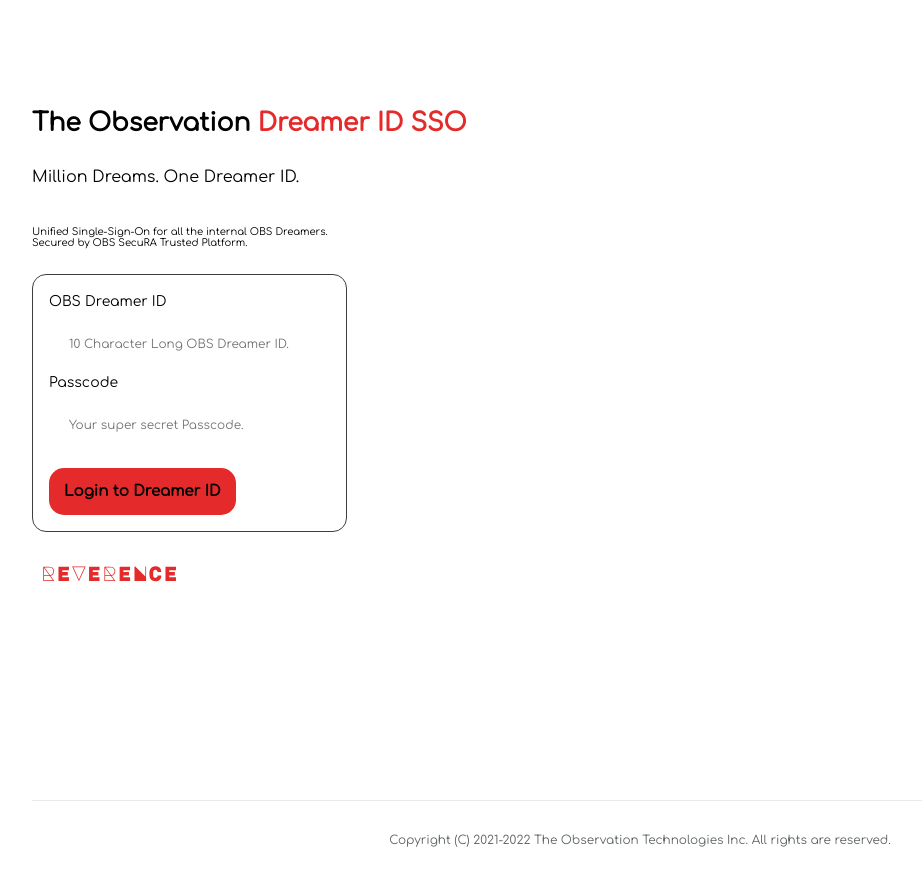
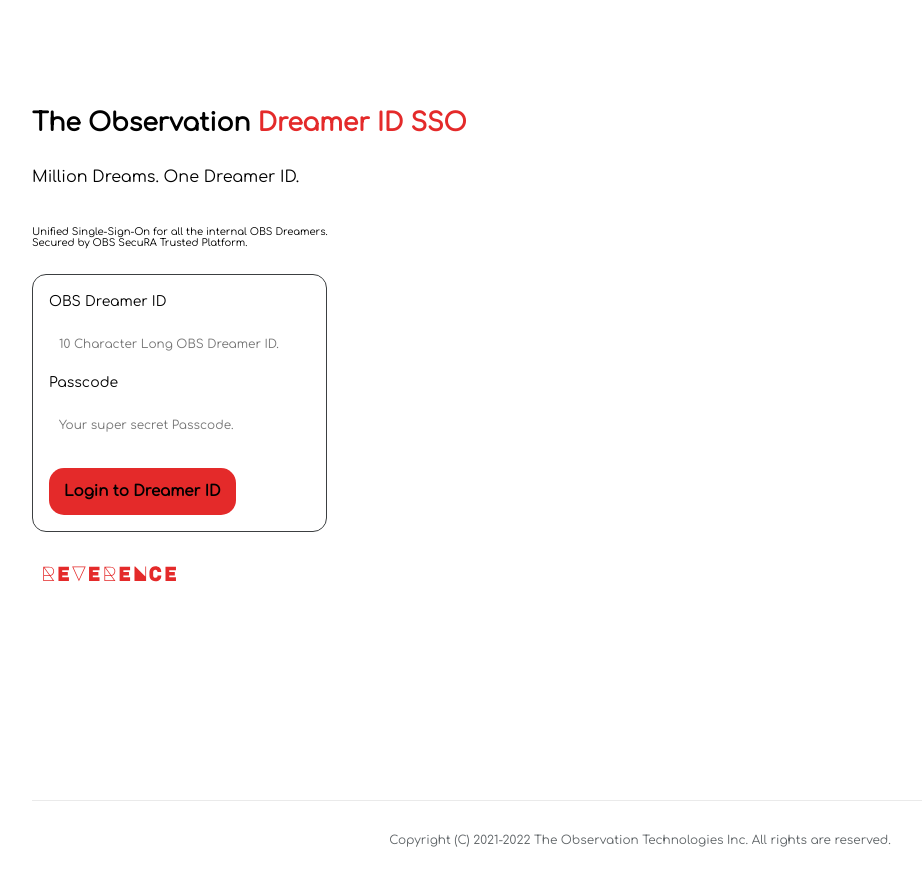
Before and after one commit to swastiknath/obsdreameridweb, a Next.js app: page / in a window 1280 px wide. Shown: the whole page, without its empty margins (0-922 px from the left). Built offline with nearby package versions, Linux system fonts and the light colour scheme.

Commit message:
Initial Commit 6

```diff
--- a/styles/Home.module.css
+++ b/styles/Home.module.css
@@ -131,7 +131,7 @@
 .form input {
   border-radius: 10px;
   height: 40px;
-  padding: 10px 10px 10px;
+  padding: 10px 0px 10px;
   line-height: 20px;
   font-size: 20px;
   margin: 10px 10px 10px;
```
